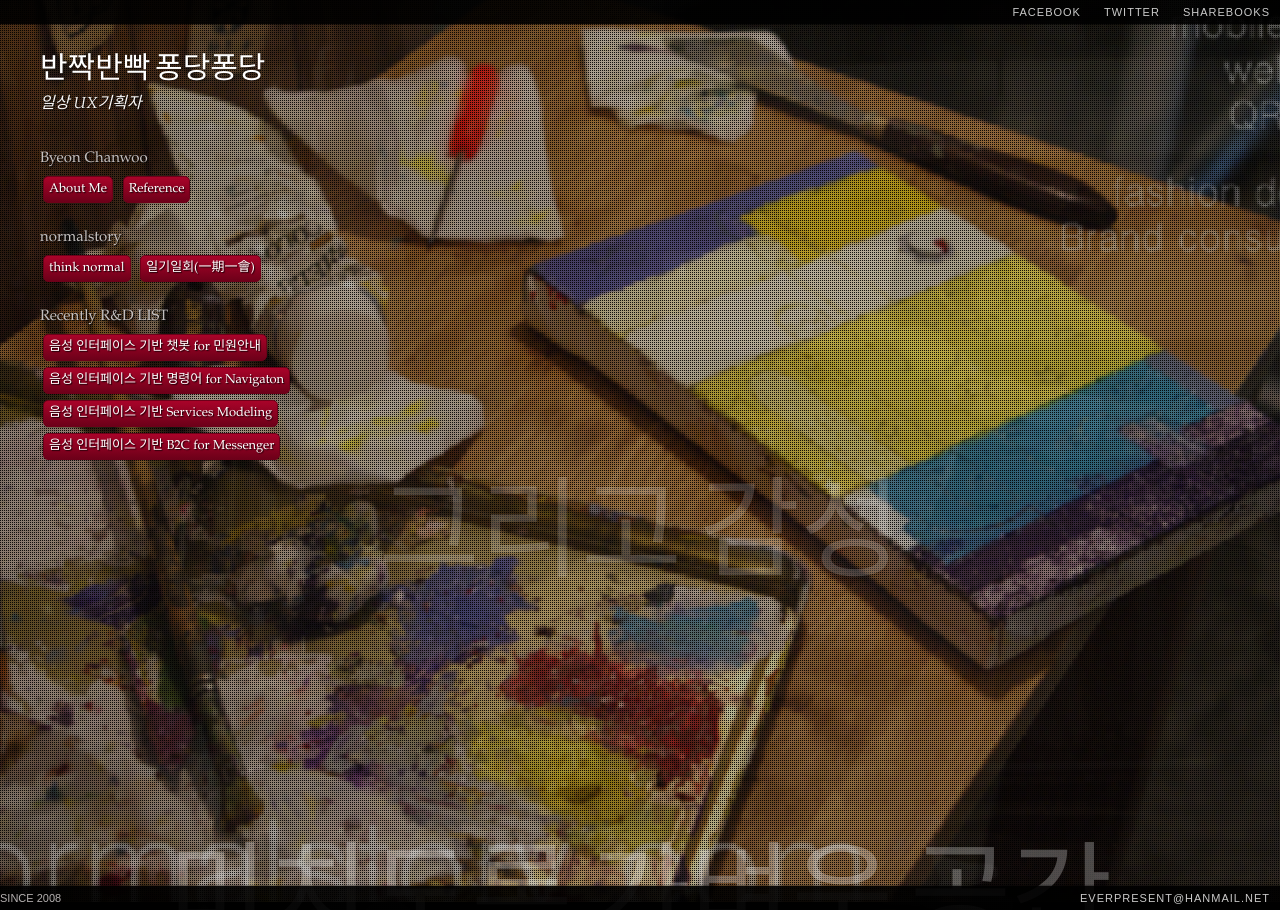
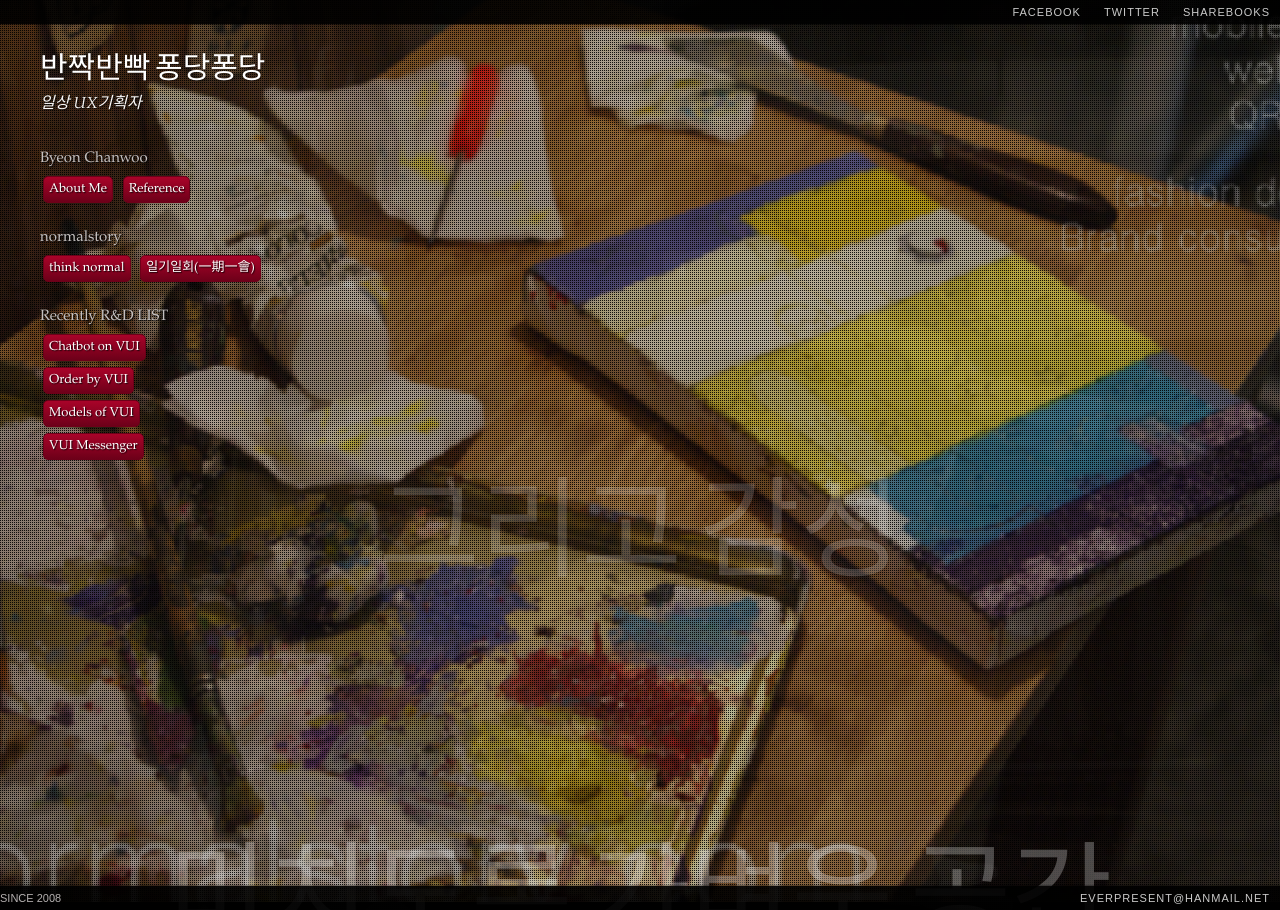
Before and after one commit to normalstory/index, a Python web app: template blog/templates/index.html in a window 1280 px wide. Run offline with Jinja, Linux system fonts and the light colour scheme; the template is opened without the code that fills it, so the values that code supplies are empty.

Commit message:
폰트 경로 수정 01

```diff
--- a/blog/templates/index.html
+++ b/blog/templates/index.html
@@ -8,7 +8,7 @@
         <meta name="viewport" content="width=device-width, initial-scale=1.0">
 
         <meta name="description" content="chanwoo's homepage" />
-        <meta name="keywords" content="ux, normalstory, chanwoo, service design, mobile" />
+        <meta name="keywords" content="ux, normalstory, chanwoo, service design, mobile, VUI, chatbot" />
         <meta name="author" content="normalstory" />
 		    <meta name="naver-site-verification" content="58f0703d977908a9f5b453d81fa40d63d678eb60"/>
 
@@ -52,10 +52,10 @@
                     </p><br />
                 Recently R&D LIST
                     <p class="codrops-demos">
-                        <a href="/static/pages/chatbot_intro.html" target="_blank">음성 인터페이스 기반 챗봇 for 민원안내</a><br />
-                        <a href="https://normalstory.com:8000/on/stt_on_web/" target="_blank">음성 인터페이스 기반 명령어 for Navigaton</a><br />
-                        <a href="https://indigo.imweb.me/" target="_blank">음성 인터페이스 기반 Services Modeling</a><br />
-                        <a href="https://contextofme.imweb.me/" target="_blank">음성 인터페이스 기반 B2C for Messenger</a>
+                        <a href="https://normalstory.com:8000/on/chatbot/" target="_blank">Chatbot on VUI</a><br />
+                        <a href="https://normalstory.com:8000/on/stt_on_web/" target="_blank">Order by VUI</a><br />
+                        <a href="https://indigo.imweb.me/" target="_blank">Models of VUI</a><br />
+                        <a href="https://contextofme.imweb.me/" target="_blank">VUI Messenger</a>
                     </p>
             </header>
         </div>
--- a/static/css/base.css
+++ b/static/css/base.css
@@ -1,10 +1,10 @@
 @font-face {
     font-family: 'BebasNeueRegular';
-    src: url('fonts/BebasNeue-webfont.eot');
-    src: url('fonts/BebasNeue-webfont.eot?#iefix') format('embedded-opentype'),
-         url('fonts/BebasNeue-webfont.woff') format('woff'),
-         url('fonts/BebasNeue-webfont.ttf') format('truetype'),
-         url('fonts/BebasNeue-webfont.svg#BebasNeueRegular') format('svg');
+    src: url('/static/css/fonts/BebasNeue-webfont.eot');
+    src: url('/static/css/fonts/BebasNeue-webfont.eot?#iefix') format('embedded-opentype'),
+         url('/static/css/fonts/BebasNeue-webfont.woff') format('woff'),
+         url('/static/css/fonts/BebasNeue-webfont.ttf') format('truetype'),
+         url('/static/css/fonts/BebasNeue-webfont.svg#BebasNeueRegular') format('svg');
     font-weight: normal;
     font-style: normal;
 }
```
